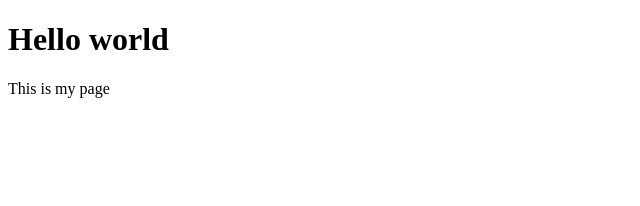
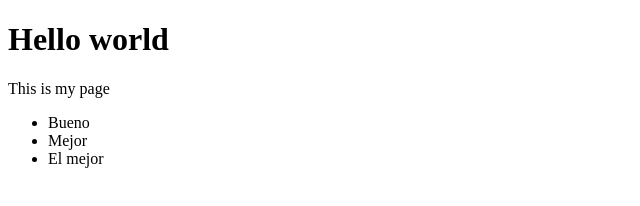
Before and after one commit to kaludaniel/DanielKalu.github.io, a plain HTML site: page index.html in a window 1280 px wide. Shown: the whole page, without its empty margins (0-640 px from the left). Drawn offline with Linux system fonts and the light colour scheme.

Commit message:
ul y li añadido

```diff
--- a/index.html
+++ b/index.html
@@ -1,12 +1,20 @@
 <!DOCTYPE html>
 <!DOCTYPE html>
 <html lang="en" dir="ltr">
+
 <head>
   <meta charset="utf-8">
   <title>Daniel Page</title>
 </head>
+
 <body>
   <h1>Hello world</h1>
   <p>This is my page</p>
+  <ul>
+    <li>Bueno</li>
+    <li>Mejor</li>
+    <li>El mejor</li>
+  </ul>
 </body>
+
 </html>
```
Lines whose indentation alone changed are shown as unchanged.
